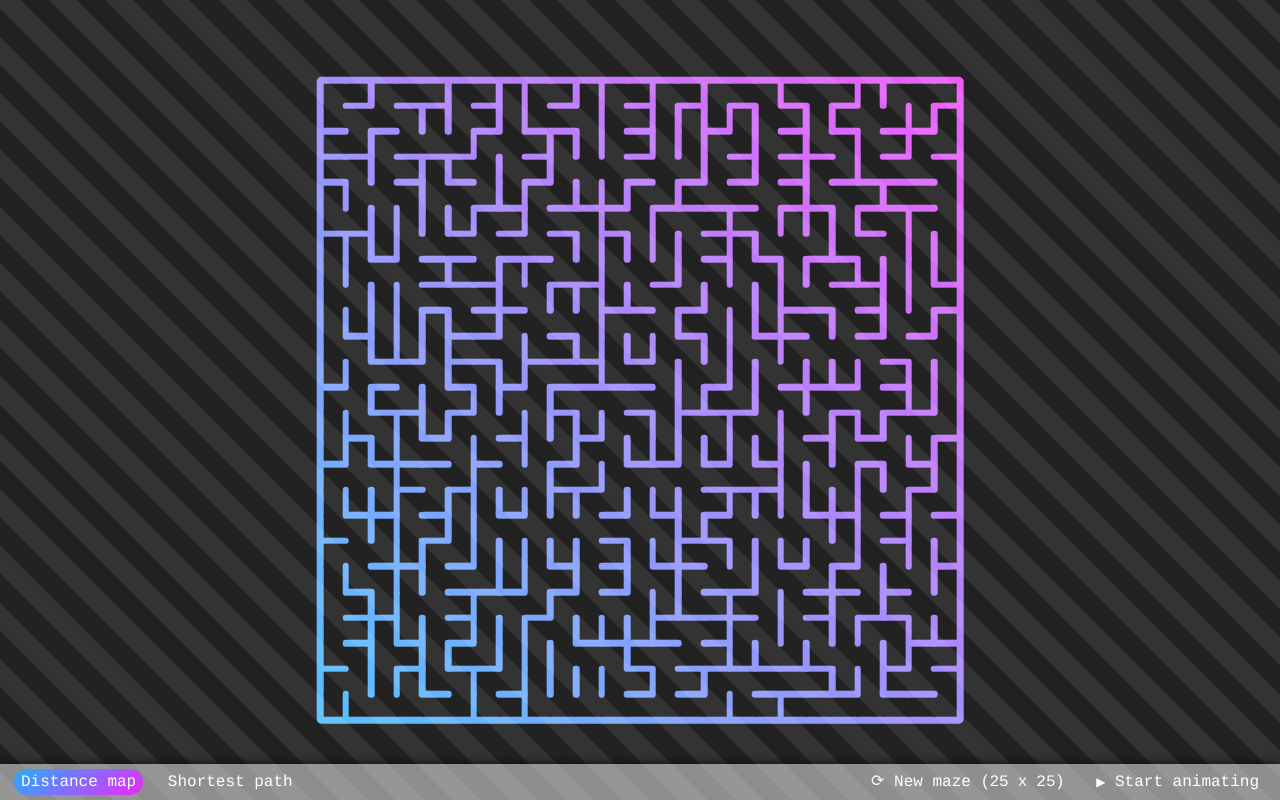
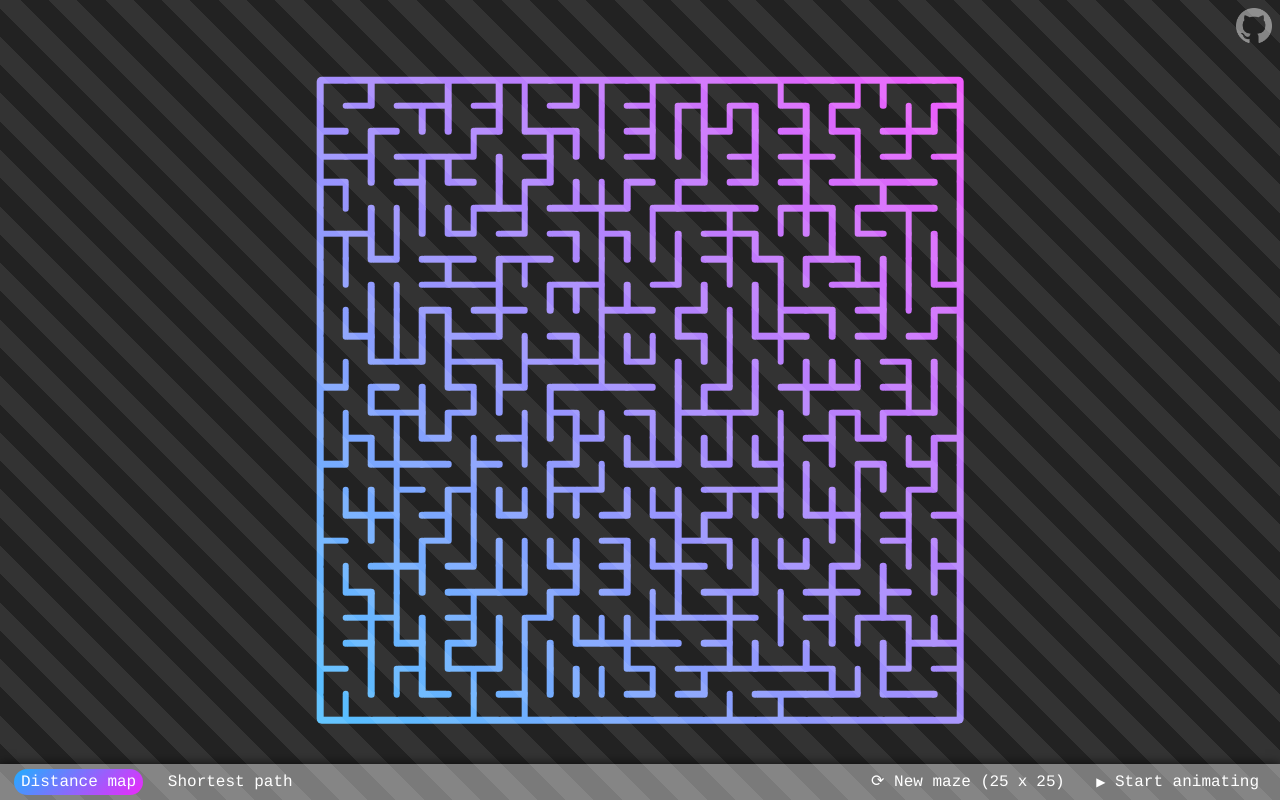
Before and after one commit to ebellbog/mazer-3d, a website built with webpack: page src/index.html in a window 1280 px wide. Built offline with nearby package versions, Linux system fonts and the light colour scheme.

Commit message:
add github link

```diff
--- a/package.json
+++ b/package.json
@@ -5,6 +5,7 @@
   },
   "dependencies": {
     "css-loader": "^2.1.1",
+    "file-loader": "^3.0.1",
     "html-webpack-plugin": "^3.2.0",
     "jquery": "^3.3.1",
     "less": "^3.9.0",
--- a/src/index.html
+++ b/src/index.html
@@ -40,5 +40,6 @@
                 <span id="max-length">0</span>
             </div>
         </div>
+        <a id="github-link" href="https://github.com/ebellbog/mazer-3d"/>
     </body>
 </html>
--- a/src/js/MazeDemoPage.js
+++ b/src/js/MazeDemoPage.js
@@ -1,4 +1,5 @@
 import {randInt} from './utils.js';
+import GitHubLogo from '../../static/images/GitHub-Mark-Light-64px.png';
 import Maze from './Maze.js';
 import Wall from './Wall.js'
 import {WallState} from './Wall.js'
@@ -51,6 +52,8 @@ class MazeDemoPage {
 
         this.tooltip$ = $('#tooltip');
         this.toolbar$ = $('#toolbar');
+
+        $('#github-link').css('background-image', `url(${GitHubLogo})`);
 
         this.hookEvents();
     }
@@ -141,7 +144,6 @@ class MazeDemoPage {
 
         $('#start-animating').click(() => this.startAnimating());
         $('#stop-animating').click(()=>this.stopAnimating());
-
 
         $('body')
             .on('mouseover', () => {
--- a/src/less/style.less
+++ b/src/less/style.less
@@ -218,7 +218,7 @@ body {
     height: 36px;
     line-height: 36px;
 
-    background-color: rgba(250, 250, 250, 0.5);
+    background-color: rgba(255, 255, 255, 0.4);
     box-shadow: 0 0 10px rgba(0, 0, 0, 0.75);
 
     font-size: 16px;
@@ -312,3 +312,19 @@ body {
         }
     }
 }
+
+#github-link {
+    position: absolute;
+    top: 8px;
+    right: 8px;
+
+    width: 36px;
+    height: 36px;
+    background-size: 36px 36px;
+
+    opacity: 0.45;
+
+    &:hover {
+        opacity: .8;
+    }
+}
--- a/webpack.config.js
+++ b/webpack.config.js
@@ -47,6 +47,12 @@ const config = {
                         'less-loader'
                 ],
             },
+            {
+                test: /\.png$/,
+                use: [
+                    'file-loader'
+                ]
+            }
         ]
     },
     plugins: mode === 'production' ? plugins.concat([new MiniCssExtractPlugin()]) : plugins
```
Also changed, not shown: static/images/GitHub-Mark-Light-64px.png (added), 1 other file.
